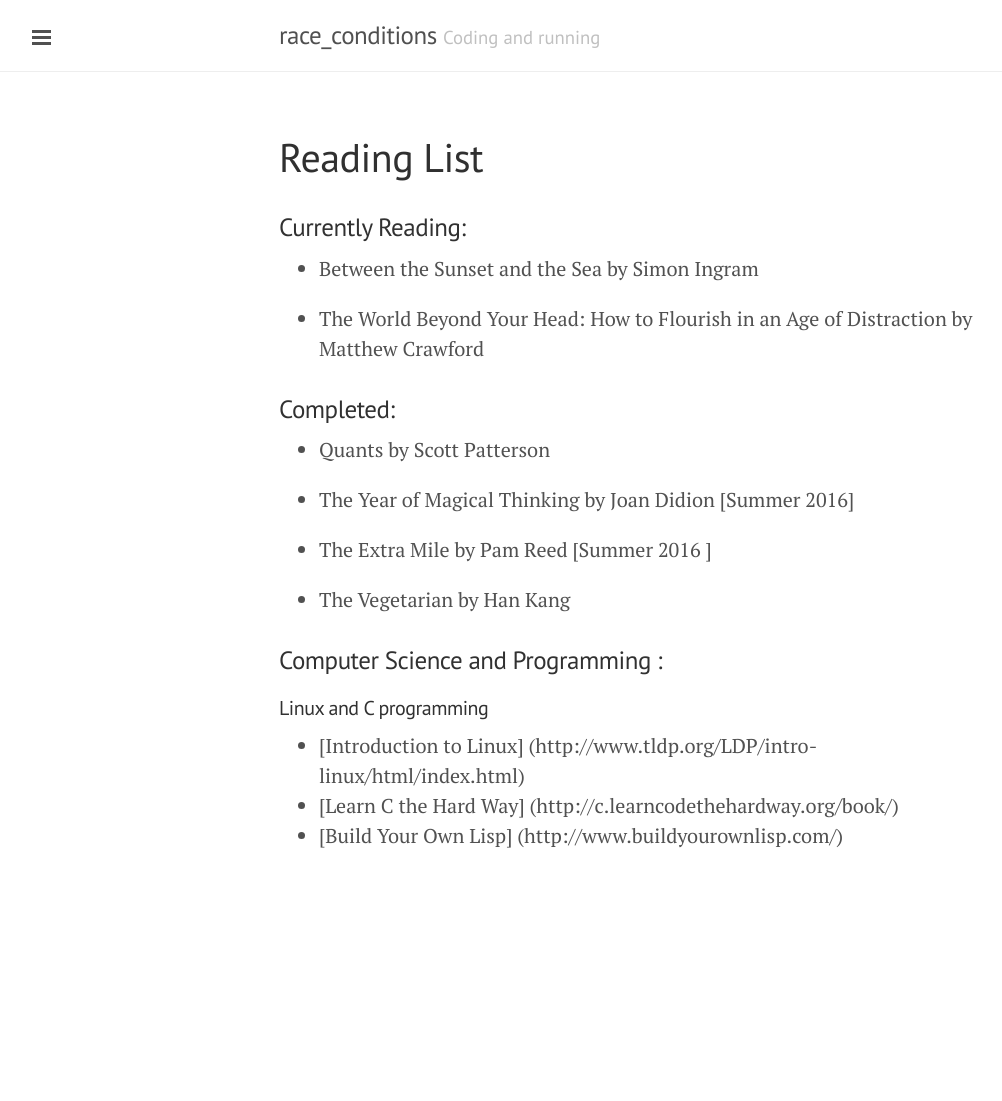
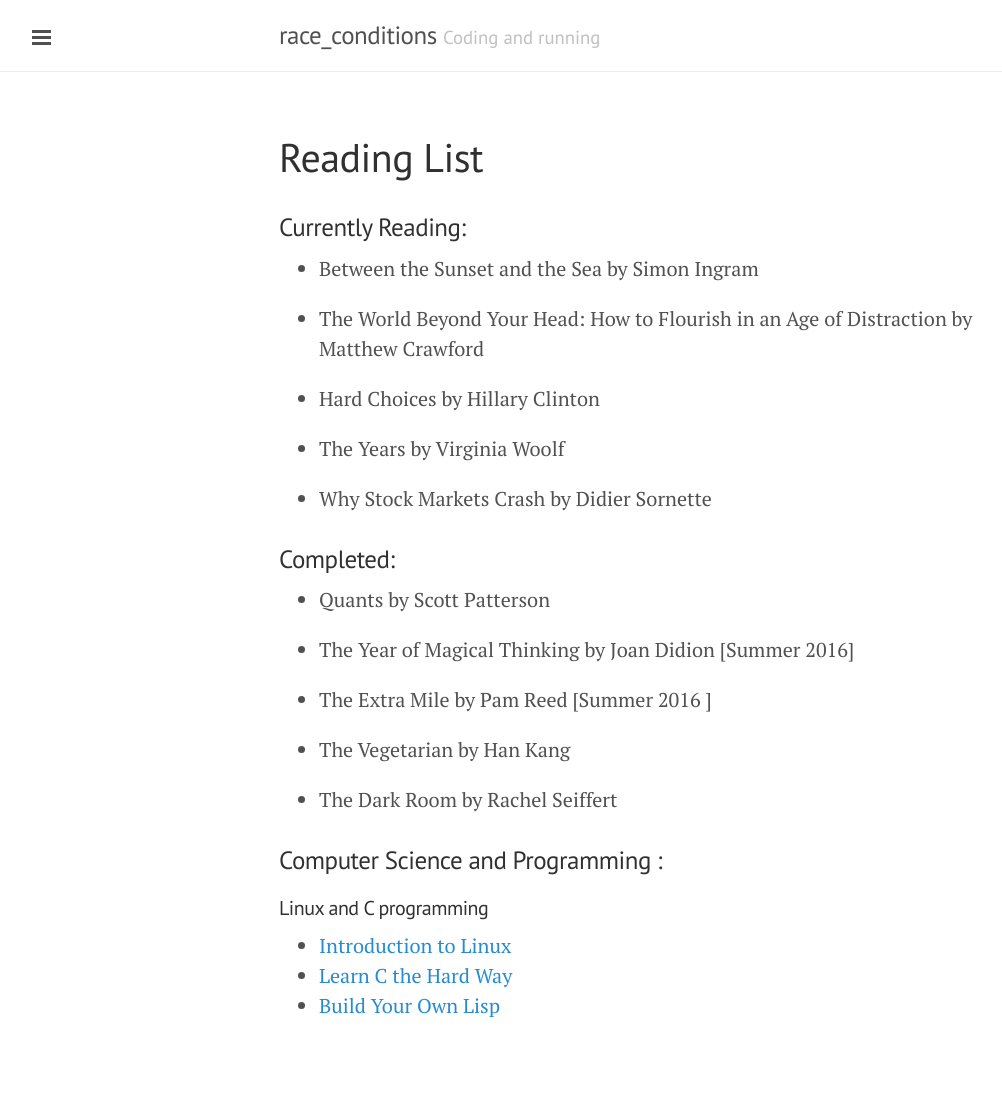
Before and after one commit to Winterflower/winterflower.github.io, a Jekyll site: the page built from reading.md, in a window 1280 px wide. Shown: the whole page, without its empty margins (1-1003 px from the left). Built offline with Jekyll 4.4.1, drawn with Linux system fonts in a browser that asks for light colours; Markdown is read by kramdown in place of the engine named in the settings; before the commit the page ends 931 px from its top, so only the background shows below that.

Commit message:
Fixed some issues with reading page

```diff
--- a/reading.md
+++ b/reading.md
@@ -9,6 +9,12 @@ title: Reading List
 
 * The World Beyond Your Head: How to Flourish in an Age of Distraction by Matthew Crawford
 
+* Hard Choices by Hillary Clinton
+
+* The Years by Virginia Woolf
+
+* Why Stock Markets Crash by Didier Sornette
+
 ### Completed:
 
 * Quants by Scott Patterson
@@ -19,11 +25,13 @@ title: Reading List
 
 * The Vegetarian by Han Kang
 
+* The Dark Room by Rachel Seiffert
+
 
 ### Computer Science and Programming :
 
 #### Linux and C programming
 
-* [Introduction to Linux] (http://www.tldp.org/LDP/intro-linux/html/index.html)
-* [Learn C the Hard Way] (http://c.learncodethehardway.org/book/)
-* [Build Your Own Lisp] (http://www.buildyourownlisp.com/)
+* [Introduction to Linux](http://www.tldp.org/LDP/intro-linux/html/index.html)
+* [Learn C the Hard Way](http://c.learncodethehardway.org/book/)
+* [Build Your Own Lisp](http://www.buildyourownlisp.com/)
```
